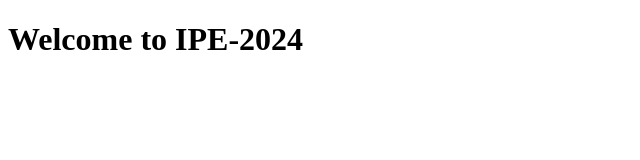
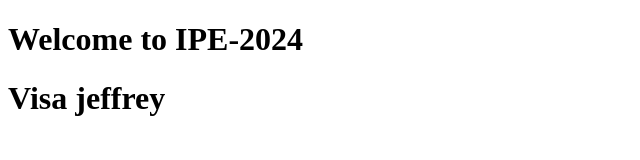
Before and after one commit to freyjava/midterm-IPE-2024, a plain HTML site: page index.html in a window 1280 px wide. Shown: the whole page, without its empty margins (0-640 px from the left). Drawn offline with Linux system fonts and the light colour scheme.

Commit message:
First Commit

```diff
--- a/index.html
+++ b/index.html
@@ -3,5 +3,6 @@
 
 <body>
     <h1>Welcome to IPE-2024</h1>
+    <h1>Visa jeffrey</h1>
 </body>
 </html>
```
